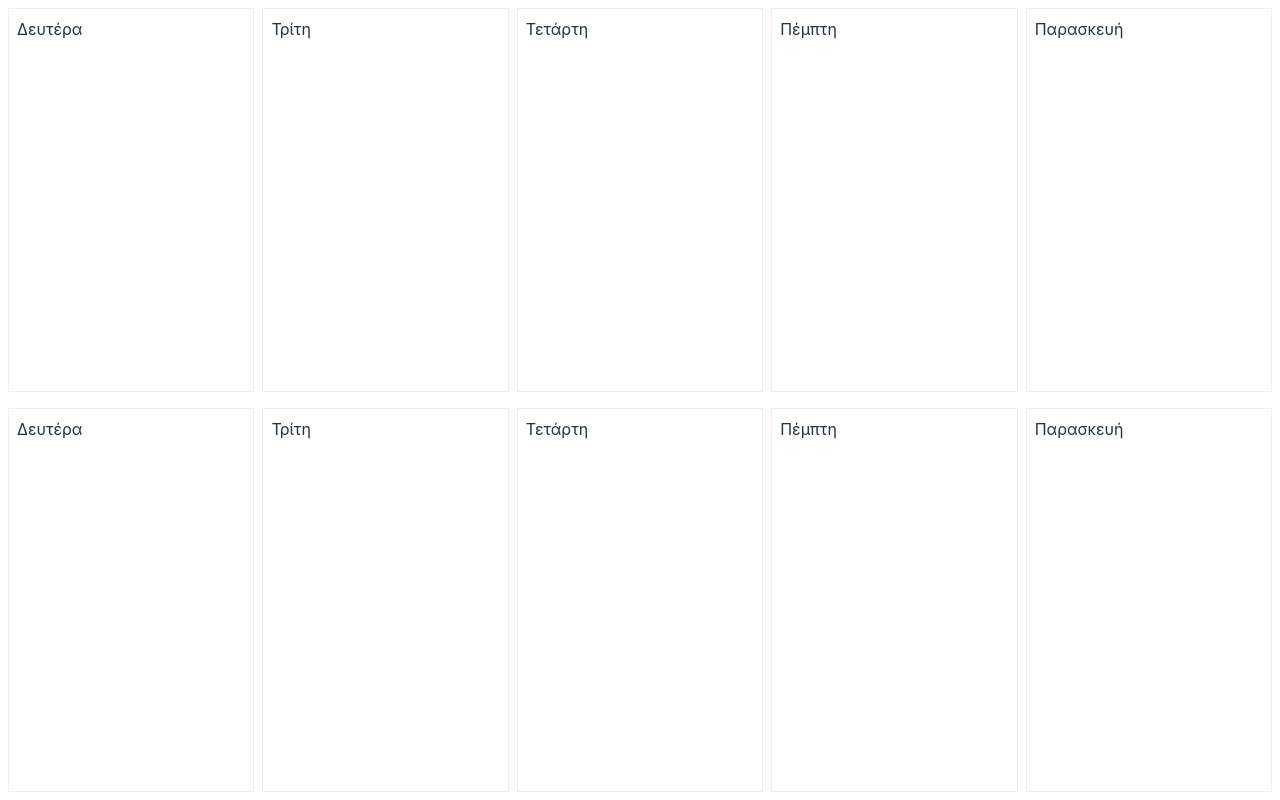
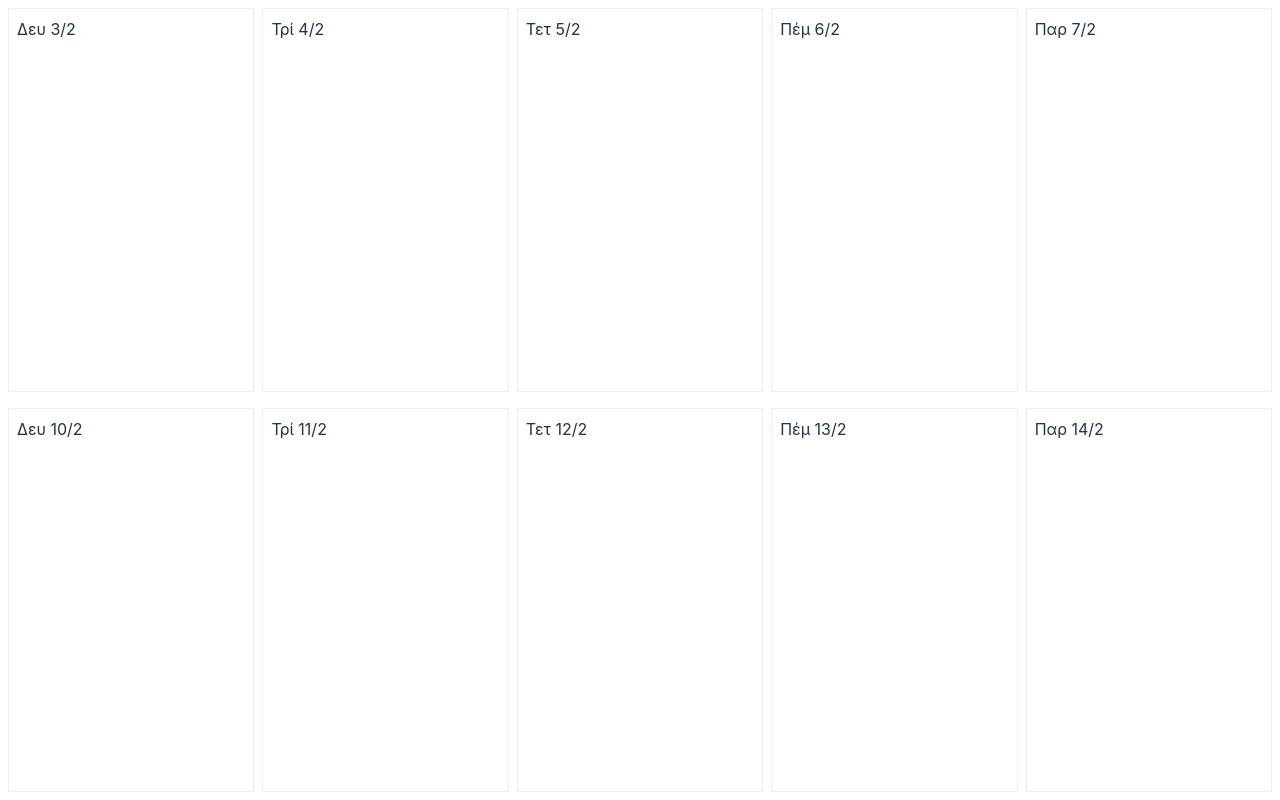
Before and after one commit to vforvaios/kipouriki, a React (Vite) app: page / in a window 1280 px wide. Built offline with nearby package versions, Linux system fonts and the light colour scheme.

Commit message:
Add initial dates

```diff
--- a/src/App.tsx
+++ b/src/App.tsx
@@ -1,42 +1,50 @@
 import Box from "@mui/material/Box";
 import "./App.css";
+import { useEffect, useState } from "react";
 
 function App() {
+  const [initialDate, setInitialDate] = useState(new Date("2/3/2025"));
+  const [initialDate2, setInitialDate2] = useState(new Date("2/10/2025"));
+
+  const generateDates = (start: Date) => {
+    const dates = [];
+    for (let i = 0; i < 5; i++) {
+      const date = new Date(start);
+      date.setDate(date.getDate() + i);
+      dates.push(
+        date.toLocaleDateString("el-GR", {
+          weekday: "short",
+          month: "numeric",
+          day: "numeric",
+        })
+      );
+    }
+    return dates;
+  };
+
+  const [allDatesFirstRow, setAllDatesFirstRow] = useState(
+    generateDates(initialDate)
+  );
+
+  const [allDatesSecondRow, setAllDatesSecondRow] = useState(
+    generateDates(initialDate2)
+  );
+
   return (
     <Box width="100vw" height="100vh" display="flex" flexDirection="column">
       <Box flexBasis="50%" display="flex" flexDirection="row" gap={1} p={1}>
-        <Box className="day" p={1} display="flex" flexBasis="20%">
-          Δευτέρα
-        </Box>
-        <Box className="day" p={1} display="flex" flexBasis="20%">
-          Τρίτη
-        </Box>
-        <Box className="day" p={1} display="flex" flexBasis="20%">
-          Τετάρτη
-        </Box>
-        <Box className="day" p={1} display="flex" flexBasis="20%">
-          Πέμπτη
-        </Box>
-        <Box className="day" p={1} display="flex" flexBasis="20%">
-          Παρασκευή
-        </Box>
+        {allDatesFirstRow.map((itm, index) => (
+          <Box key={index} className="day" p={1} display="flex" flexBasis="20%">
+            {itm}
+          </Box>
+        ))}
       </Box>
       <Box flexBasis="50%" display="flex" flexDirection="row" gap={1} p={1}>
-        <Box className="day" p={1} display="flex" flexBasis="20%">
-          Δευτέρα
-        </Box>
-        <Box className="day" p={1} display="flex" flexBasis="20%">
-          Τρίτη
-        </Box>
-        <Box className="day" p={1} display="flex" flexBasis="20%">
-          Τετάρτη
-        </Box>
-        <Box className="day" p={1} display="flex" flexBasis="20%">
-          Πέμπτη
-        </Box>
-        <Box className="day" p={1} display="flex" flexBasis="20%">
-          Παρασκευή
-        </Box>
+        {allDatesSecondRow.map((itm, index) => (
+          <Box key={index} className="day" p={1} display="flex" flexBasis="20%">
+            {itm}
+          </Box>
+        ))}
       </Box>
     </Box>
   );
```
